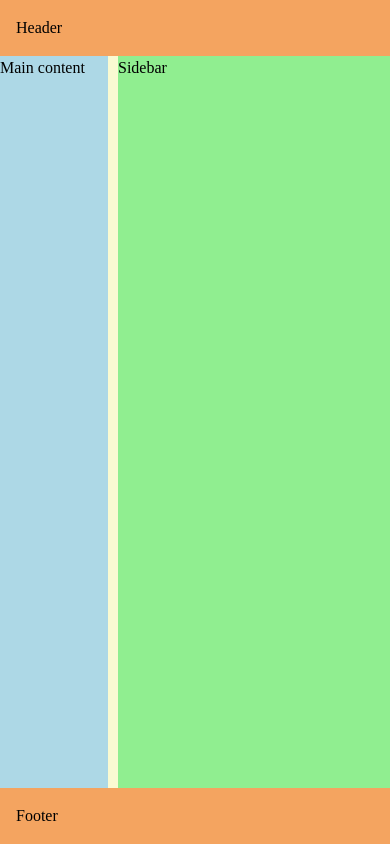
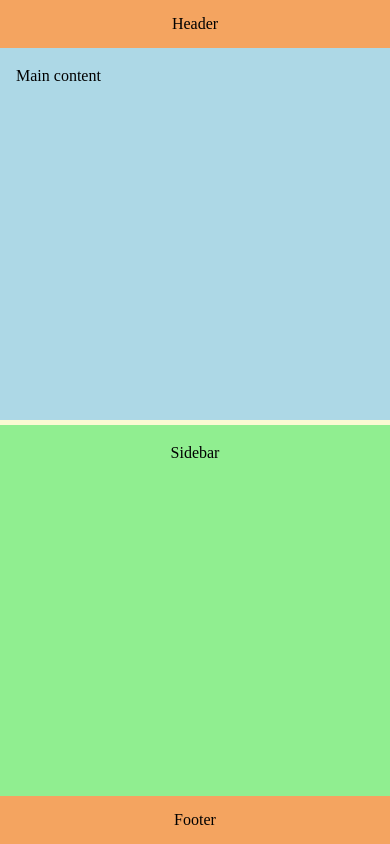
Before and after one commit to codewizard13/ehw-sidebar-theme-mockup, a PHP site: page / in a window 390 px wide. Run offline with PHP 8.4, Linux system fonts and the light colour scheme.

Commit message:
UPDATE style.css:  ADD responsive breakpoints

```diff
--- a/css/style.css
+++ b/css/style.css
@@ -56,3 +56,56 @@ aside {
   grid-area: side;
   background: lightgreen
 }
+
+
+
+/* 🟢 Tablet Breakpoint (Keep Sidebar Next to Main) */
+@media (max-width: 1024px) {
+  .content-wrapper {
+    grid-template-columns: 3fr 1fr; /* Adjust proportions */
+    max-width: 95%; /* Slightly reduce max width */
+    gap: 8px;
+  }
+
+  main {
+    padding: 1rem;
+  }
+
+  aside {
+    padding: 1rem;
+    text-align: center;
+  }
+}
+
+
+/* 🔵 Mobile Breakpoint (One Column Layout) */
+@media (max-width: 768px) {
+  .container {
+    grid-template-areas:
+      "header"
+      "content"
+      "side"
+      "footer";
+  }
+
+  .content-wrapper {
+    grid-template-areas:
+      "content"
+      "side";
+    grid-template-columns: 1fr;
+    width: 100%;
+    max-width: 100%;
+    gap: 5px;
+  }
+
+  header,
+  footer {
+    padding: 0.75rem;
+    text-align: center;
+  }
+
+  main,
+  aside {
+    padding: 1rem;
+  }
+}
--- a/index.php
+++ b/index.php
@@ -29,6 +29,7 @@ define('SITE_TITLE', "ElijahStreams Rebuild 2025")
     <main>
       <!-- Main content -->
       Main content
+
     </main>
 
     <aside>
```
